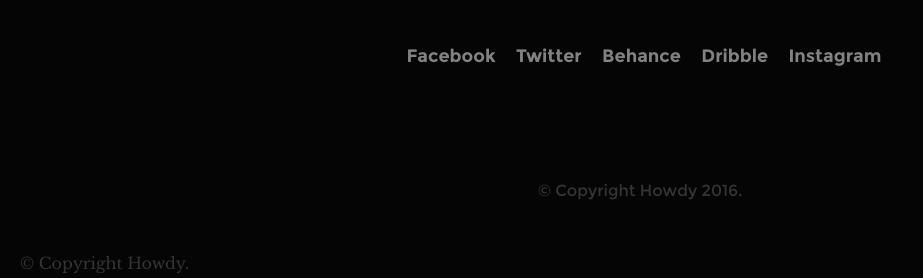
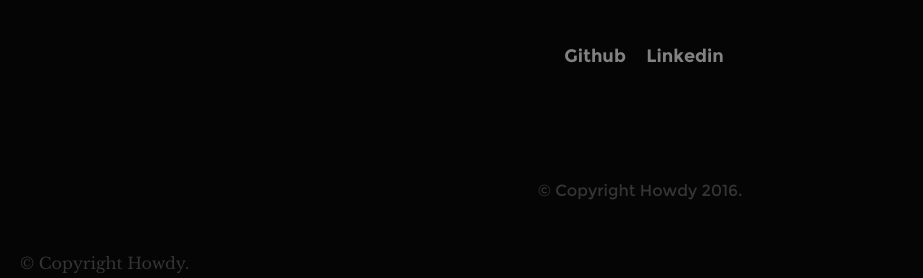
Before and after one commit to Dummy420/Portfolio, a Symfony app: template templates/index/index.html.twig in a window 1280 px wide. Shown: the part 3680-3958 px from the top of the page, without its empty margins (0-923 px from the left). Run offline with Twig, Linux system fonts and the light colour scheme; the template is opened without the code that fills it, so the values that code supplies are empty; some libraries are stand-ins or nearby versions; some web fonts are replaced.

Commit message:
Social Media

```diff
--- a/templates/index/index.html.twig
+++ b/templates/index/index.html.twig
@@ -72,19 +72,10 @@
 
 			<ul class="header-social-list">
 	         <li>
-	         	<a href="#"><i class="fa fa-facebook-square"></i></a>
+	         	<a href="https://github.com/Dummy420"><i class="fa fa-github"></i></a>
 	         </li>
 	         <li>
-	         	<a href="#"><i class="fa fa-twitter"></i></a>
-	         </li>
-            <li>
-            	<a href="#"><i class="fa fa-behance"></i></a>
-            </li>
-	         <li>
-	         	<a href="#"><i class="fa fa-dribbble"></i></a>
-	         </li>
-	         <li>
-	         	<a href="#"><i class="fa fa-instagram"></i></a>
+	         	<a href="#"><i class="fa fa-linkedin"></i></a>
 	         </li>
 	      </ul>
 
@@ -334,11 +325,8 @@
 
      		<div class="col-twelve tab-full social">
      			<ul class="footer-social">
-			      <li><a href="#">Facebook</a></li>
-			      <li><a href="#">Twitter</a></li>
-			      <li><a href="#">Behance</a></li>
-			      <li><a href="#">Dribble</a></li>
-			      <li><a href="#">Instagram</a></li>
+			      <li><a href="https://github.com/Dummy420">Github</a></li>
+			      <li><a href="#">Linkedin</a></li>
 			   </ul>
 	      </div>
 
```
